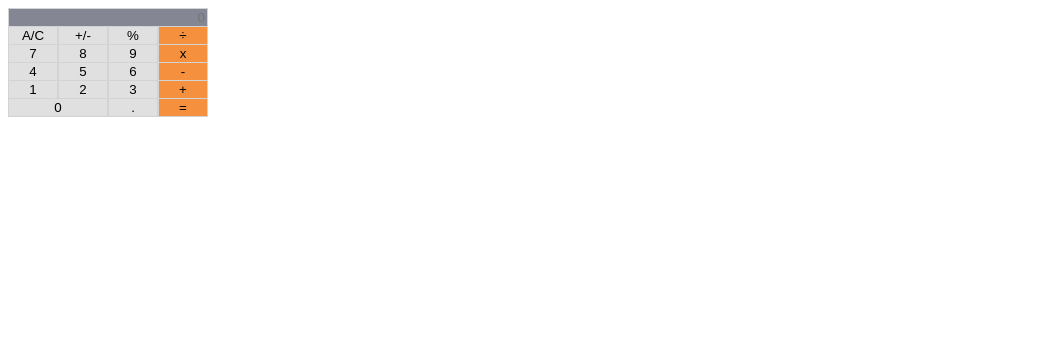
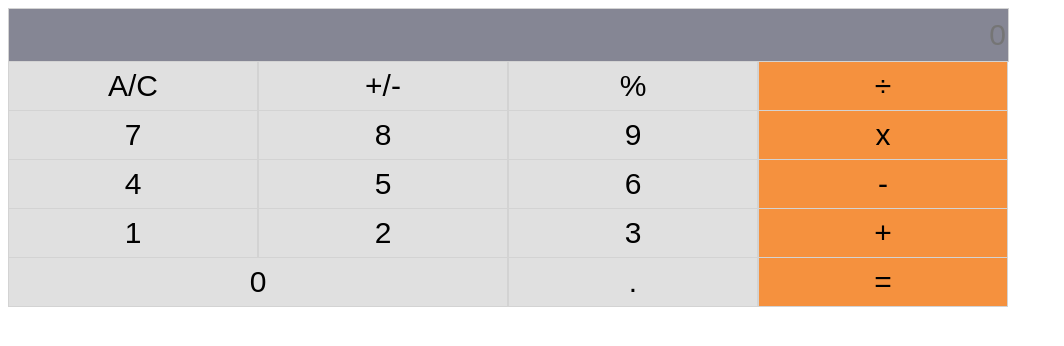
Before and after one commit to fdezcaminero/math-magicians, a React (Create React App) app: page / in a window 1280 px wide. Shown: the top 346 px of the page, without its empty margins (0-1064 px from the left). Built offline with nearby package versions, Linux system fonts and the light colour scheme.

Commit message:
Increase calculator size

```diff
--- a/src/App.css
+++ b/src/App.css
@@ -3,25 +3,33 @@
   color: white;
   text-align: right;
   border: 1px solid lightgray;
-  width: 194px;
+  font-size: 30px;
+  height: 50px;
+  width: 995px;
 }
 
 .orangeSquare {
   background-color: #f5913e;
   border: 1px solid lightgray;
-  width: 50px;
+  font-size: 30px;
+  height: 50px;
+  width: 250px;
 }
 
 .clearSquare {
   background-color: #e0e0e0;
   border: 1px solid lightgray;
-  width: 50px;
+  font-size: 30px;
+  height: 50px;
+  width: 250px;
 }
 
 .clearSquare2 {
   background-color: #e0e0e0;
   border: 1px solid lightgray;
-  width: 100px;
+  font-size: 30px;
+  height: 50px;
+  width: 500px;
 }
 
 .minus1margin {
```
